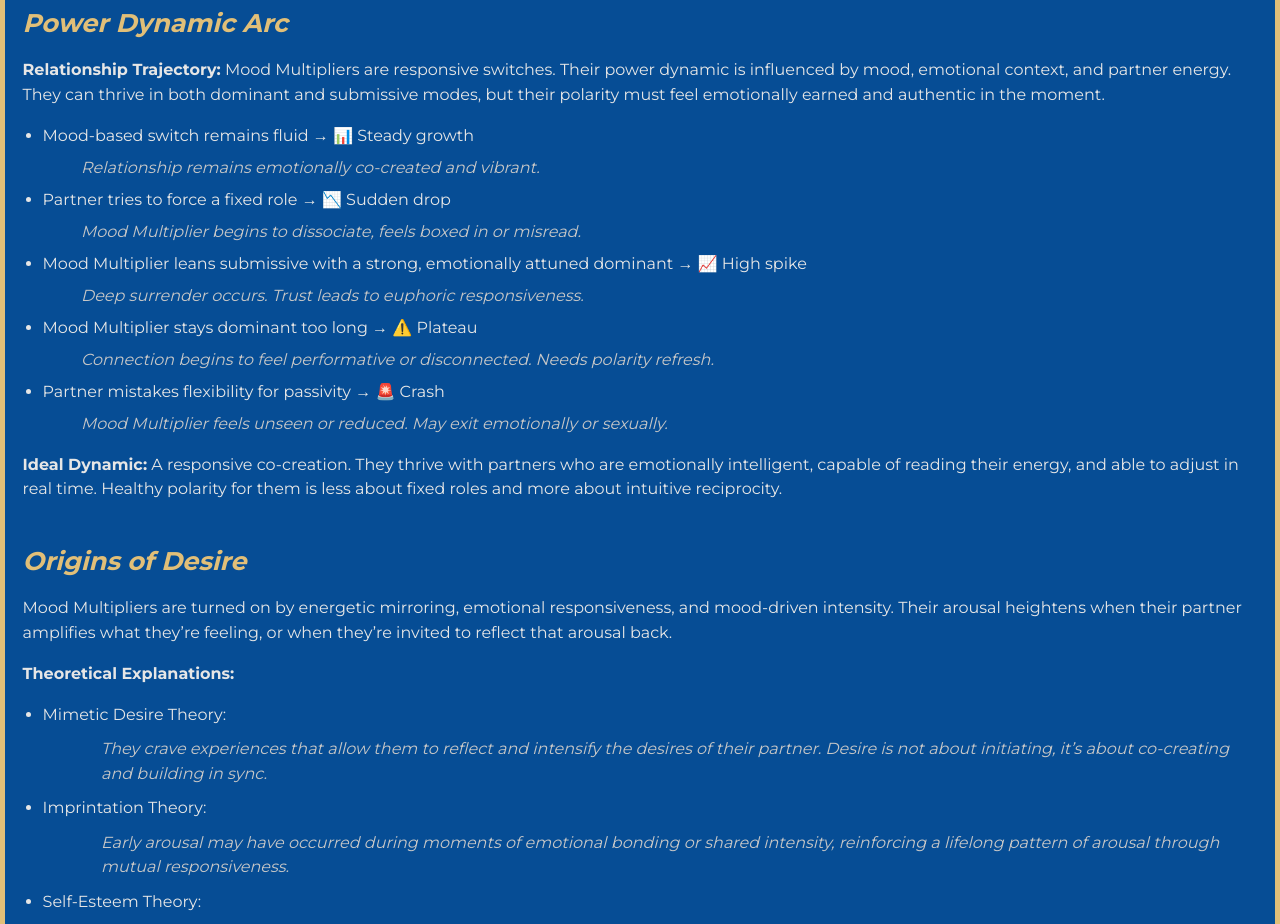
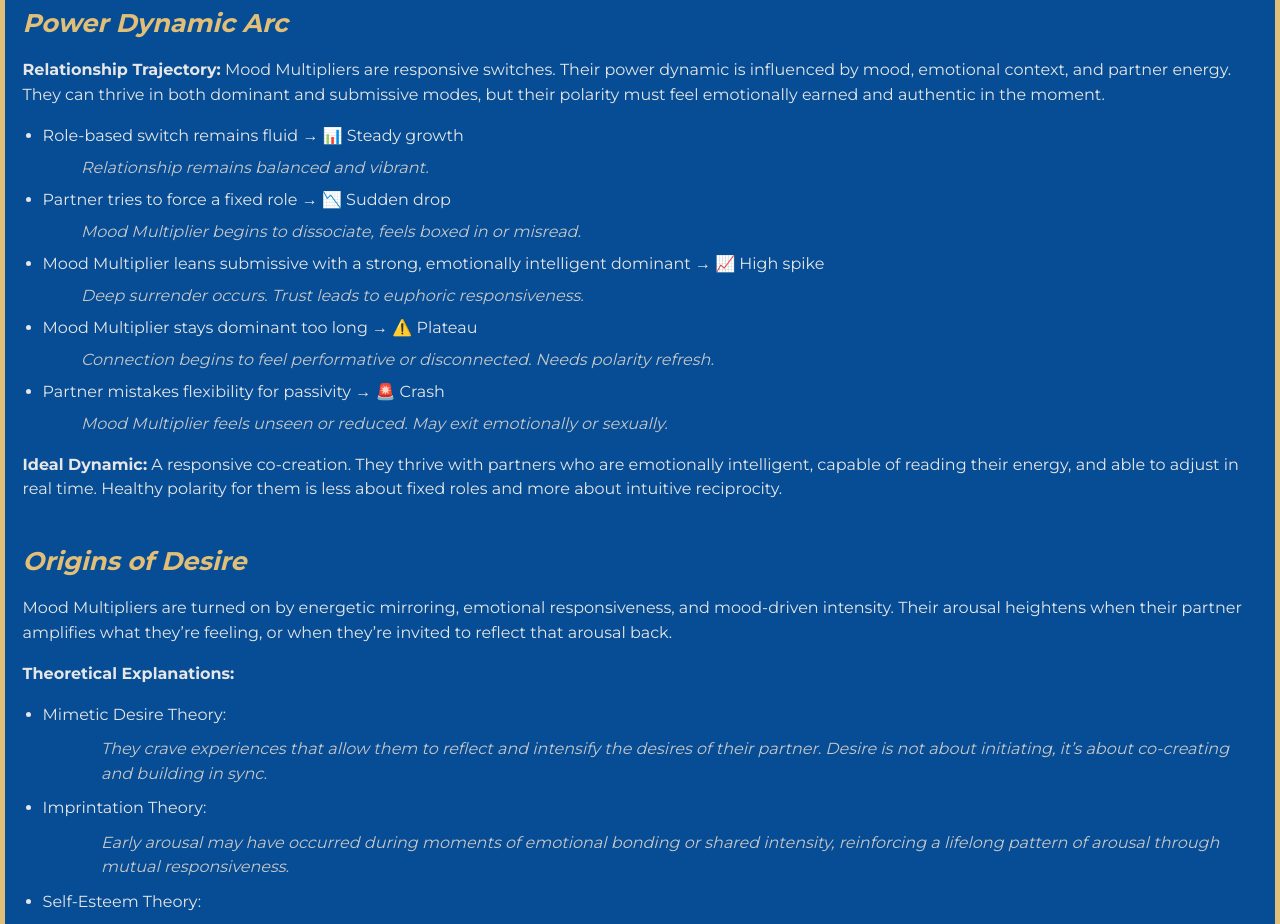
Before and after one commit to goldlibido/Questionnaire-, a plain HTML site: page premium/erotic-blueprint_mood_multiplier.html in a window 1280 px wide. Shown: the part 1096-2020 px from the top of the page. Drawn offline with Linux system fonts and the light colour scheme.

Commit message:
Update erotic-blueprint_mood_multiplier.html

```diff
--- a/premium/erotic-blueprint_mood_multiplier.html
+++ b/premium/erotic-blueprint_mood_multiplier.html
@@ -139,11 +139,11 @@
       <h2>Power Dynamic Arc</h2>
       <p><strong>Relationship Trajectory:</strong> Mood Multipliers are responsive switches. Their power dynamic is influenced by mood, emotional context, and partner energy. They can thrive in both dominant and submissive modes, but their polarity must feel emotionally earned and authentic in the moment.</p>
       <ul>
-        <li>Mood-based switch remains fluid → 📊 Steady growth</li>
-        <li class="sub">Relationship remains emotionally co-created and vibrant.</li>
+        <li>Role-based switch remains fluid → 📊 Steady growth</li>
+        <li class="sub">Relationship remains balanced and vibrant.</li>
         <li>Partner tries to force a fixed role → 📉 Sudden drop</li>
         <li class="sub">Mood Multiplier begins to dissociate, feels boxed in or misread.</li>
-        <li>Mood Multiplier leans submissive with a strong, emotionally attuned dominant → 📈 High spike</li>
+        <li>Mood Multiplier leans submissive with a strong, emotionally intelligent dominant → 📈 High spike</li>
         <li class="sub">Deep surrender occurs. Trust leads to euphoric responsiveness.</li>
         <li>Mood Multiplier stays dominant too long → ⚠️ Plateau</li>
         <li class="sub">Connection begins to feel performative or disconnected. Needs polarity refresh.</li>
```
